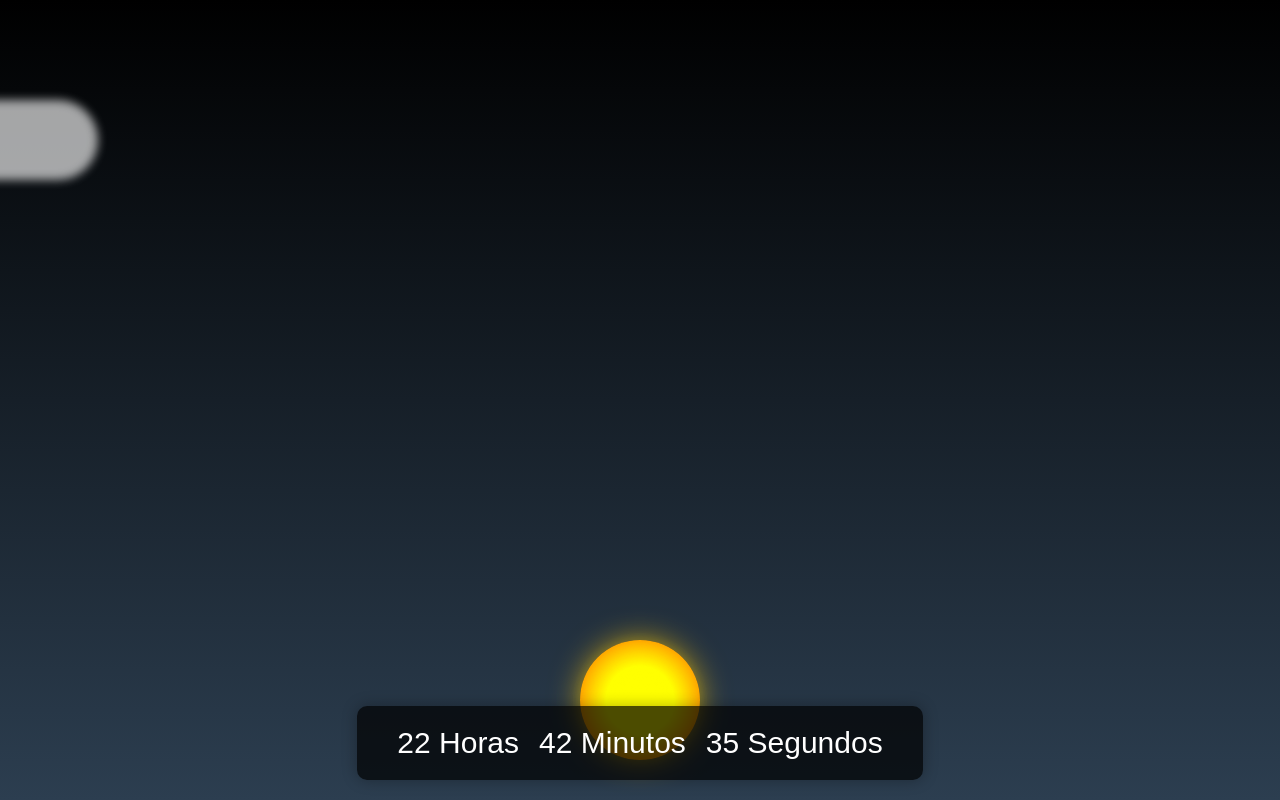
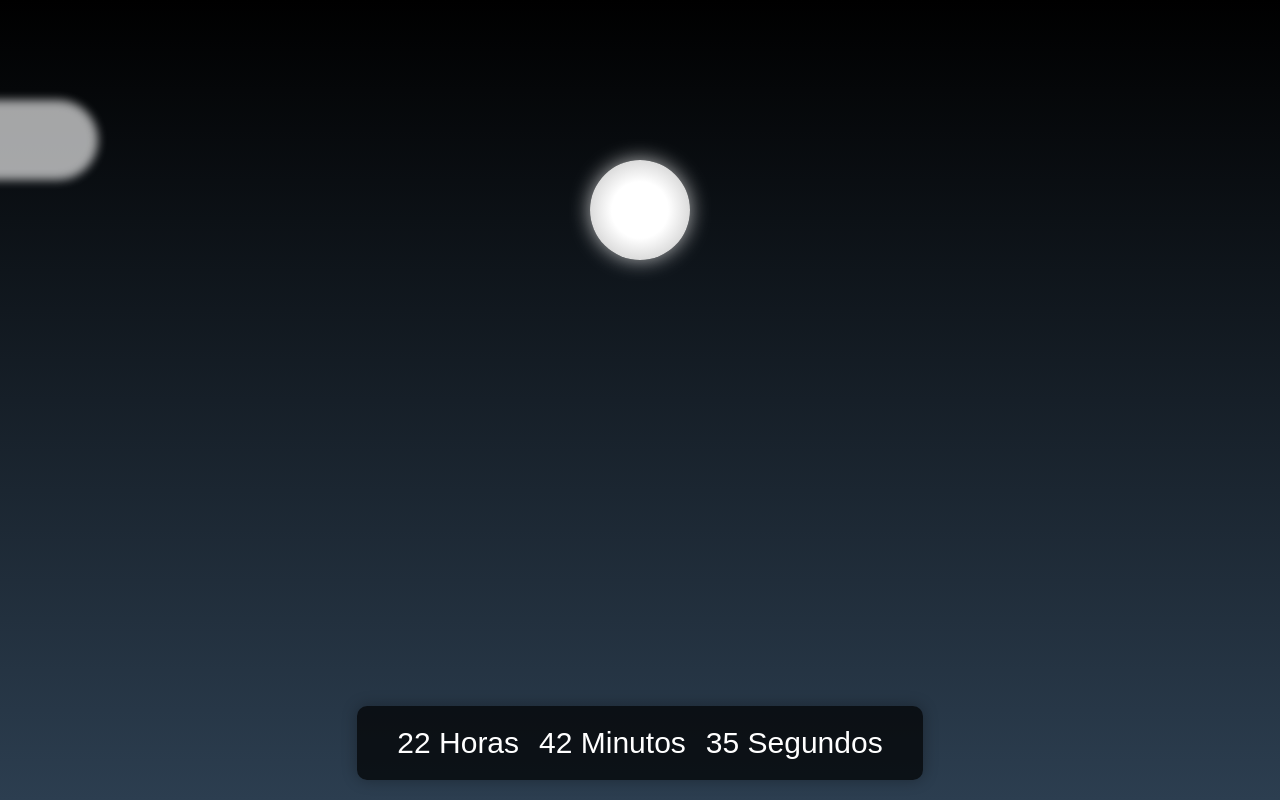
Before and after one commit to DavizeraCosta/Relogio-Digital, a plain HTML site: page index.html in a window 1280 px wide. Drawn offline with Linux system fonts and the light colour scheme.

Commit message:
atualização

```diff
--- a/assets/css/styles.css
+++ b/assets/css/styles.css
@@ -23,11 +23,16 @@ body {
     transition: background 1s ease;
 }
 
+.sol-container, .lua {
+    transition: opacity 1s ease-in-out, top 1s ease-in-out;
+}
+
 .sol-container {
     position: absolute;
     top: 15%;
     left: 50%;
     transform: translateX(-50%);
+    opacity: 1;
 }
 
 .sol {
@@ -120,3 +125,16 @@ body {
     position: absolute;
     bottom: 20px;
 }
+
+.lua {
+    width: 100px;
+    height: 100px;
+    background: radial-gradient(circle, #ffffff 40%, #dcdcdc 70%);
+    border-radius: 50%;
+    position: absolute;
+    top: 80%;
+    left: 50%;
+    transform: translateX(-50%);
+    box-shadow: 0 0 20px rgba(255, 255, 255, 0.7);
+    opacity: 0;
+}
--- a/assets/js/script.js
+++ b/assets/js/script.js
@@ -14,16 +14,28 @@ function atualizarRelogio() {
 function atualizarCenario(horas) {
     let fundo = document.querySelector(".fundo");
     let solContainer = document.querySelector(".sol-container");
+    let lua = document.querySelector(".lua");
 
     if (horas >= 6 && horas < 12) {
         fundo.style.background = "linear-gradient(to top, #FFD700, #FFA500)";
         solContainer.style.top = "15%";
+        solContainer.style.opacity = "1";
+        lua.style.opacity = "0";
     } else if (horas >= 12 && horas < 18) {
         fundo.style.background = "linear-gradient(to top, #87CEEB, #1E90FF)";
         solContainer.style.top = "40%";
+        solContainer.style.opacity = "1";
+        lua.style.opacity = "0";
     } else {
         fundo.style.background = "linear-gradient(to top, #2C3E50, #000000)";
-        solContainer.style.top = "80%";
+        solContainer.style.opacity = "0";
+        lua.style.opacity = "1";
+
+        if (horas >= 18 && horas < 24) {
+            lua.style.top = `${(24 - horas) * 10}%`;
+        } else {
+            lua.style.top = `${(horas - 0) * 10}%`;
+        }
     }
 }
 
--- a/index.html
+++ b/index.html
@@ -10,6 +10,7 @@
 </head>
 
 <body>
+
     <div class="fundo"></div>
 
     <div class="sol-container">
@@ -39,6 +40,7 @@
         </div>
     </div>
 
+    <div class="lua"></div>
     <script src="assets/js/script.js"></script>
 </body>
 
```
